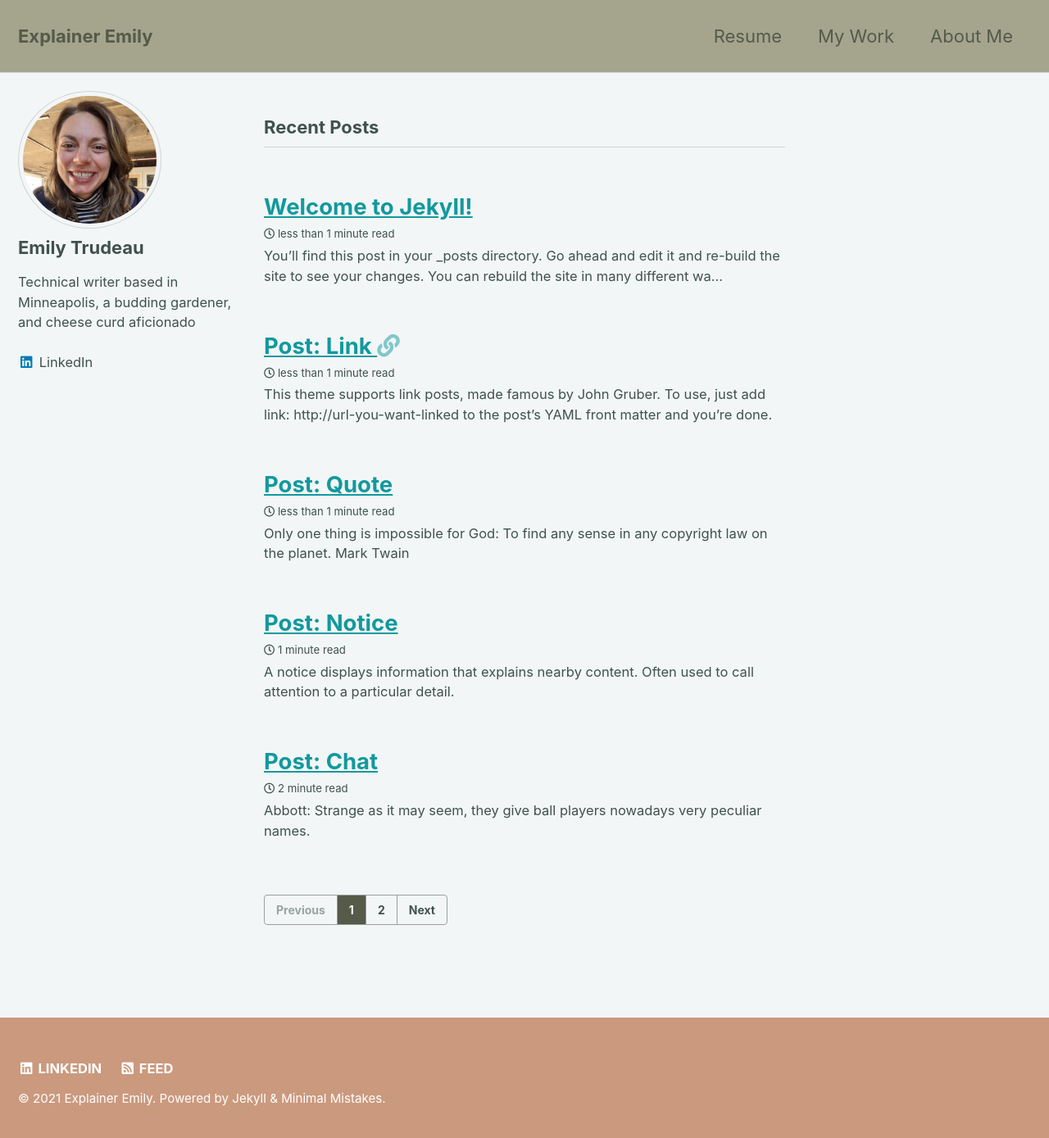
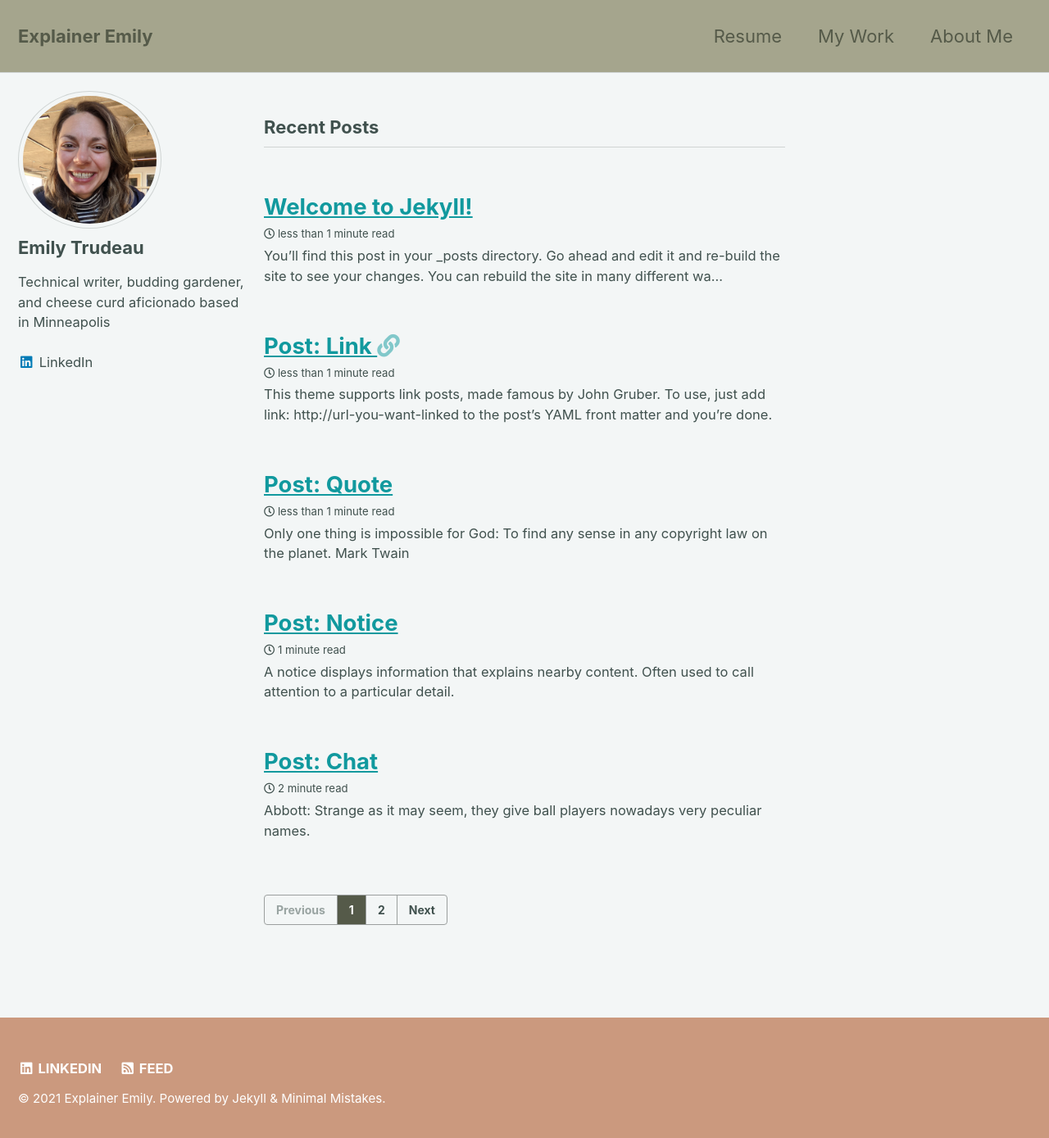
Before and after one commit to ExplainerEmily/ExplainerEmily.github.io, a Jekyll site: the page built from index.html, in a window 1280 px wide and 1397 px high. Shown: the top 1389 px of the window at 82% size. Built offline with Jekyll 4.4.1, drawn with Linux system fonts in a browser that asks for light colours; cached includes are drawn as plain includes; the list of posts is cut into pages by our own code.

Commit message:
update bio

```diff
--- a/_config.yml
+++ b/_config.yml
@@ -59,7 +59,7 @@ plugins:
 author:
   name   : "Emily Trudeau"
   avatar : "/assets/images/bio-photo.jpg"
-  bio    : "Technical writer based in Minneapolis, a budding gardener, and cheese curd aficionado"
+  bio    : "Technical writer, budding gardener, and cheese curd aficionado based in Minneapolis"
   links:
     - label: "LinkedIn"
       icon: "fab fa-fw fa-linkedin"
```
